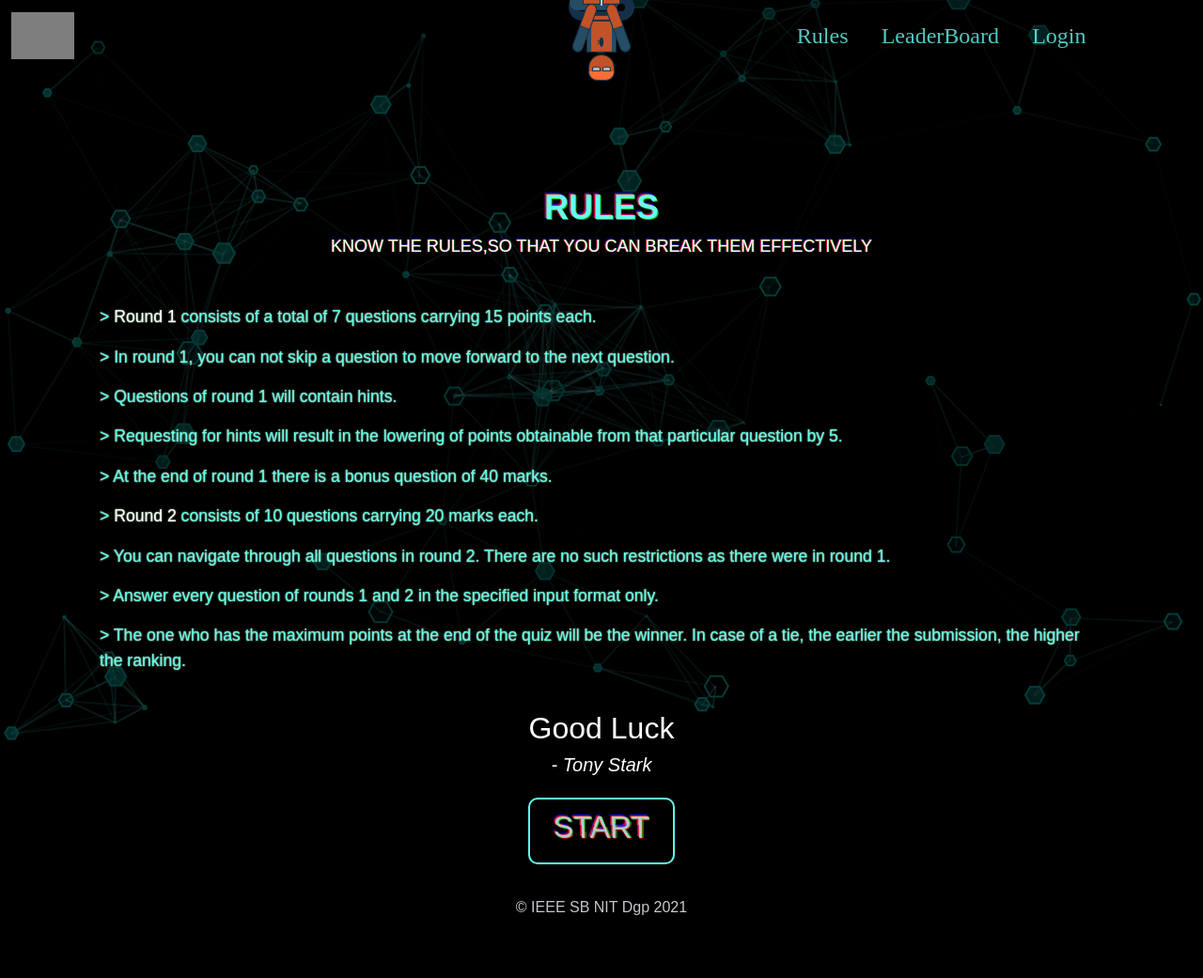
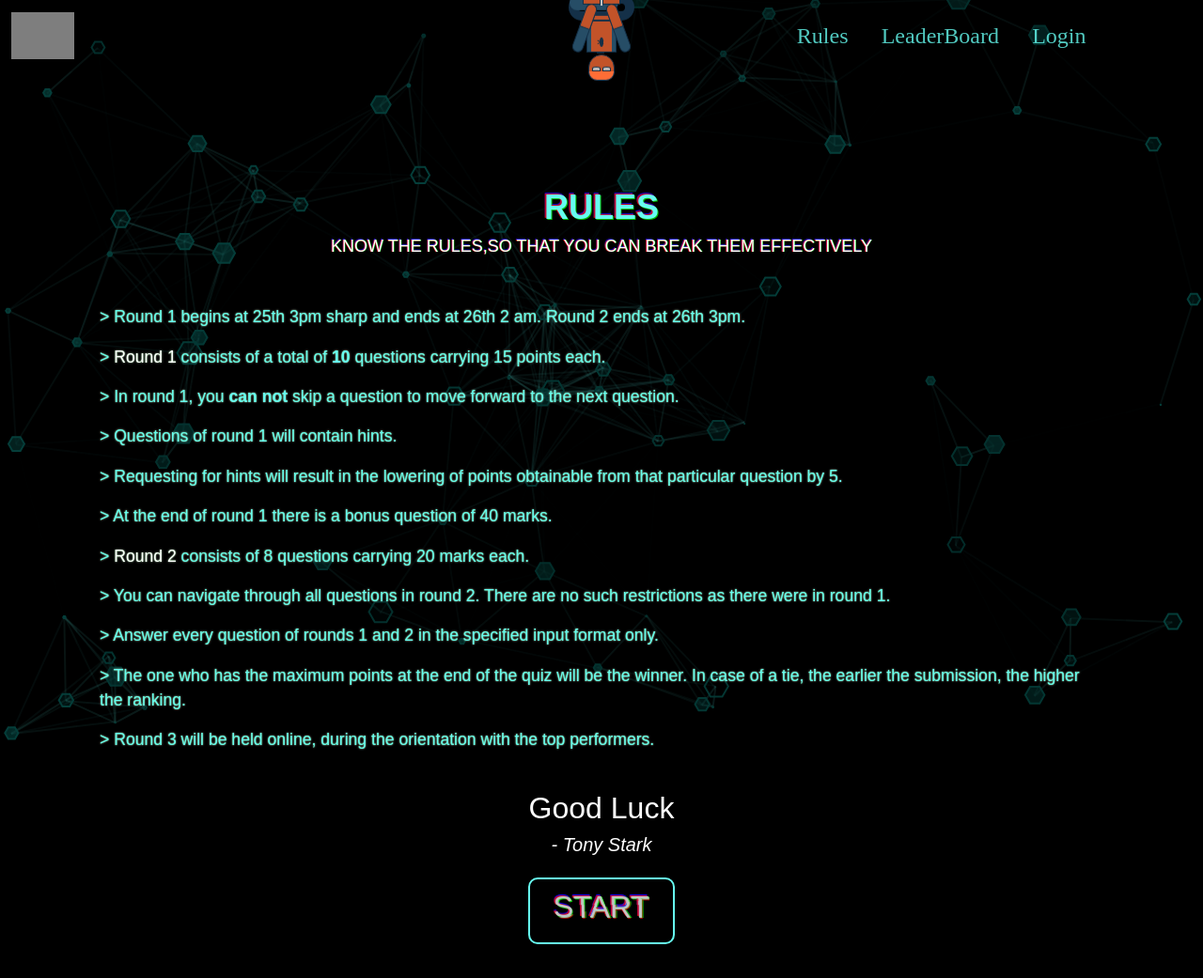
Before and after one commit to sa-y-an/FinalArcane, a Django app: page /rules/ in a window 1280 px wide. Shown: the top 1041 px of the page at 94% size. Before the commit the page ends 974 px from the top, so only its background shows below. Run offline with Django 3.2, Linux system fonts and the light colour scheme; some libraries are stand-ins or nearby versions; some web fonts are replaced; grey boxes are pictures that could not be loaded.

Commit message:
Update rule.html

```diff
--- a/templates/home/rule.html
+++ b/templates/home/rule.html
@@ -707,11 +707,14 @@
 
 	<div class="terminal">
 		<p class="output">
-			<span class="errorcode">Round 1</span> consists of a total of 7 questions
+			Round 1 begins at 25th 3pm sharp and ends at 26th 2 am. Round 2 ends at 26th 3pm.
+		</p>
+		<p class="output">
+			<span class="errorcode">Round 1</span> consists of a total of <b> 10 </b> questions
 			carrying 15 points each.
 		</p>
 		<p class="output">
-			In round 1, you can not skip a question to move forward to the next
+			In round 1, you <b> can not </b> skip a question to move forward to the next
 			question.
 		</p>
 		<p class="output">Questions of round 1 will contain hints.</p>
@@ -725,7 +728,7 @@
 		</p>
 
 		<p class="output">
-			<span class="errorcode">Round 2</span> consists of 10 questions carrying
+			<span class="errorcode">Round 2</span> consists of 8 questions carrying
 			20 marks each.
 		</p>
 		<p class="output">
@@ -741,6 +744,11 @@
 			winner. In case of a tie, the earlier the submission, the higher the
 			ranking.
 		</p>
+		<p class="output">
+			Round 3 will be held online, during the orientation with the top performers.
+		</p>
+
+
 	</div>
 
 	<div class="item9">
```
